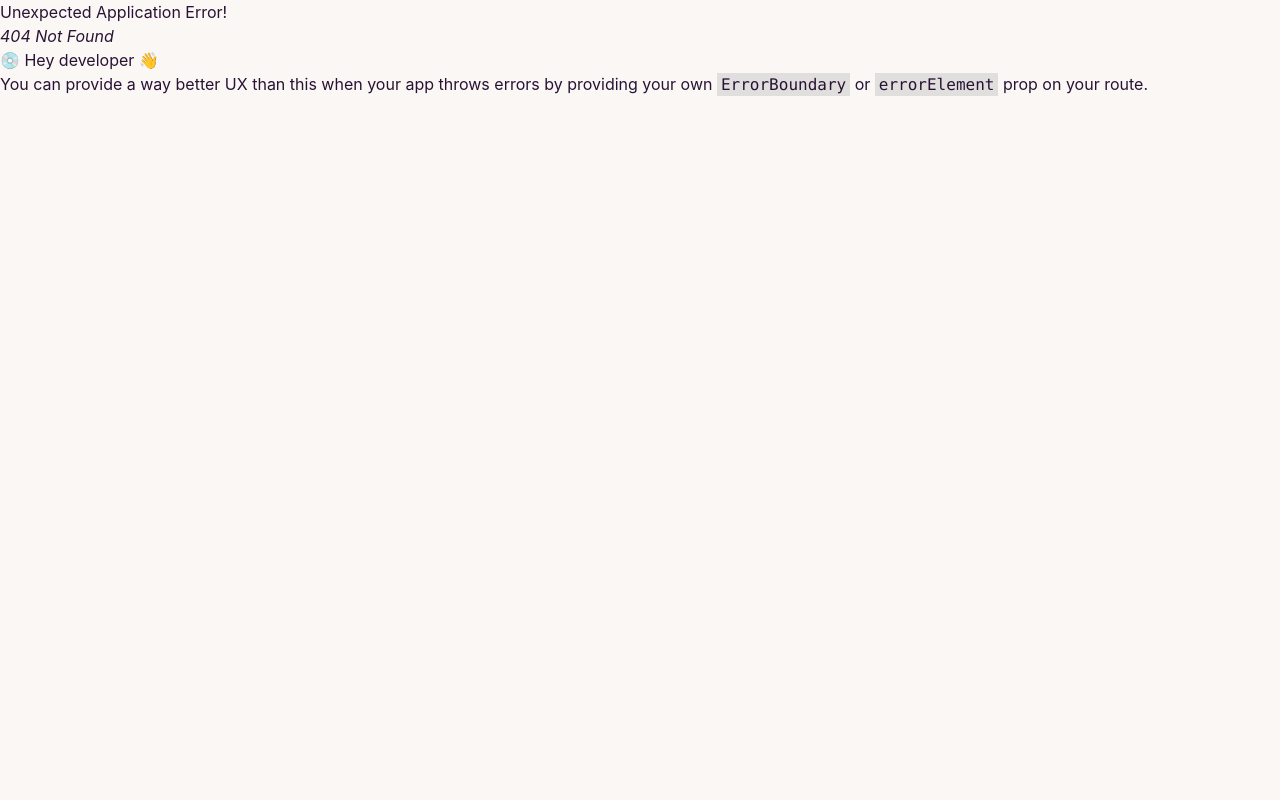
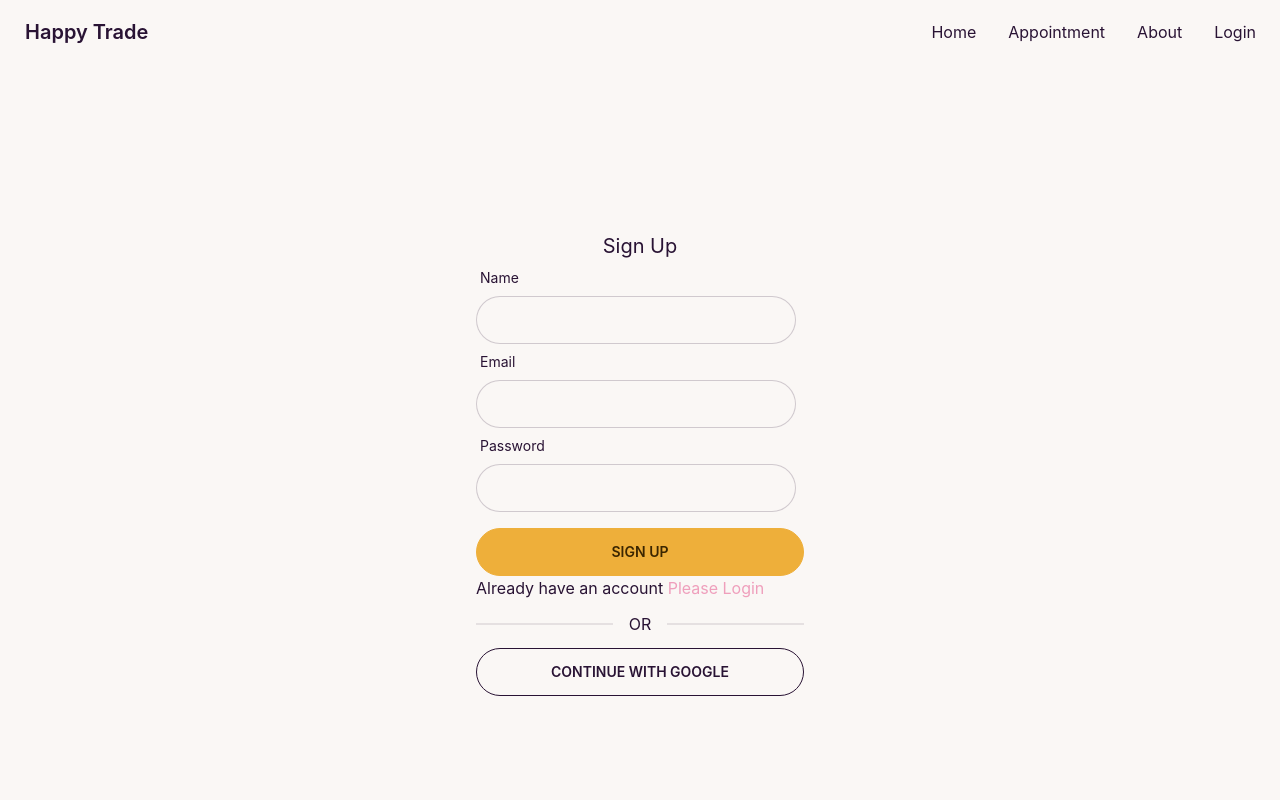
Before and after one commit to AhmedJobaer/happy_trade-client, a React (Create React App) app: page /signup in a window 1280 px wide. Before the commit this address had no page. Shown: the top 800 px of the page. Built offline with nearby package versions, Linux system fonts and the light colour scheme; no server answers.

Commit message:
firebase done

```diff
--- a/package.json
+++ b/package.json
@@ -8,6 +8,7 @@
     "@testing-library/react": "^13.4.0",
     "@testing-library/user-event": "^13.5.0",
     "daisyui": "^2.42.1",
+    "firebase": "^9.14.0",
     "react": "^18.2.0",
     "react-dom": "^18.2.0",
     "react-hook-form": "^7.39.7",
--- a/src/Pages/Home/Login/Login.js
+++ b/src/Pages/Home/Login/Login.js
@@ -1,13 +1,33 @@
-import React from 'react';
+import React, { useContext, useState } from 'react';
 import { useForm } from 'react-hook-form';
-import { Link } from 'react-router-dom';
+import { Link, useLocation, useNavigate } from 'react-router-dom';
+import { AuthContext } from '../../../context/AuthProvider';
+
 
 const Login = () => {
 
     const { register, formState: { errors }, handleSubmit } = useForm()
+    const { signIn } = useContext(AuthContext);
+    const [loginError, setLoginError] = useState('');
+    const location = useLocation();
+    const navigate = useNavigate();
+
+
+    const from = location.state?.from?.pathname || '/';
 
     const handelLogin = data => {
-        console.log(data)
+        console.log(data);
+        setLoginError('');
+        signIn(data.email, data.password)
+            .then(result => {
+                const user = result.user;
+                console.log(user);
+                navigate(from, { replace: true });
+            })
+            .catch(error => {
+                console.log(error.message)
+                setLoginError(error.message);
+            });
     }
     return (
         <div className='h-[800px]  flex justify-center items-center'>
--- a/src/Pages/Home/Signup/Signup.js
+++ b/src/Pages/Home/Signup/Signup.js
@@ -1,9 +1,70 @@
-import React from 'react';
+import React, { useContext, useState } from 'react';
+import { useForm } from 'react-hook-form';
+import { Link } from 'react-router-dom';
+import { AuthContext } from '../../../context/AuthProvider';
 
 const Signup = () => {
+
+    const { register, handleSubmit, formState: { errors } } = useForm();
+    const { createUser, updateUser } = useContext(AuthContext);
+    const [signUpError, setSignUPError] = useState('')
+
+    const handleSignUp = (data) => {
+        console.log(data);
+        setSignUPError('');
+        createUser(data.email, data.password)
+            .then(result => {
+                const user = result.user;
+                console.log(user);
+                alert('User Created Successfully.')
+                const userInfo = {
+                    displayName: data.name
+                }
+                updateUser(userInfo)
+                    .then(() => { })
+                    .catch(err => console.log(err));
+            })
+            .catch(error => {
+                console.log(error)
+                setSignUPError(error.message)
+            });
+    }
+
     return (
-        <div>
+        <div className='h-[800px] flex justify-center items-center'>
+            <div className='w-96 p-7'>
+                <h2 className='text-xl text-center'>Sign Up</h2>
+                <form onSubmit={handleSubmit(handleSignUp)}>
+                    <div className="form-control w-full max-w-xs">
+                        <label className="label"> <span className="label-text">Name</span></label>
+                        <input type="text" {...register("name", {
+                            required: "Name is Required"
+                        })} className="input input-bordered w-full max-w-xs" />
+                        {errors.name && <p className='text-red-500'>{errors.name.message}</p>}
+                    </div>
+                    <div className="form-control w-full max-w-xs">
+                        <label className="label"> <span className="label-text">Email</span></label>
+                        <input type="email" {...register("email", {
+                            required: true
+                        })} className="input input-bordered w-full max-w-xs" />
+                        {errors.email && <p className='text-red-500'>{errors.email.message}</p>}
+                    </div>
+                    <div className="form-control w-full max-w-xs">
+                        <label className="label"> <span className="label-text">Password</span></label>
+                        <input type="password" {...register("password", {
+                            required: "Password is required",
+                            minLength: { value: 6, message: "Password must be 6 characters long" }
+                        })} className="input input-bordered w-full max-w-xs" />
+                        {errors.password && <p className='text-red-500'>{errors.password.message}</p>}
+                    </div>
+                    <input className='btn btn-accent w-full mt-4' value="Sign Up" type="submit" />
+                    {signUpError && <p className='text-red-600'>{signUpError}</p>}
+                </form>
+                <p>Already have an account <Link className='text-secondary' to="/login">Please Login</Link></p>
+                <div className="divider">OR</div>
+                <button className='btn btn-outline w-full'>CONTINUE WITH GOOGLE</button>
 
+            </div>
         </div>
     );
 };
--- /dev/null
+++ b/src/Pages/Routes/PrivateRoute.js
@@ -0,0 +1,20 @@
+import React, { useContext } from 'react';
+import { Navigate, useLocation } from 'react-router-dom';
+import { AuthContext } from '../../contexts/AuthProvider';
+
+const PrivateRoute = ({ children }) => {
+    const { user, loading } = useContext(AuthContext);
+    const location = useLocation();
+
+    if (loading) {
+        return <progress className="progress w-56"></progress>
+    }
+
+    if (user) {
+        return children;
+    }
+
+    return <Navigate to="/login" state={{ from: location }} replace></Navigate>;
+};
+
+export default PrivateRoute;
--- a/src/Pages/Shared/NavBar/Navbar.js
+++ b/src/Pages/Shared/NavBar/Navbar.js
@@ -1,20 +1,27 @@
-import React from 'react';
+import React, { useContext } from 'react';
 import { Link } from 'react-router-dom';
+import { AuthContext } from '../../../context/AuthProvider';
+
 
 const Navbar = () => {
+    const { user, logOut } = useContext(AuthContext);
+
+    const handleLogOut = () => {
+        logOut()
+            .then(() => { })
+            .catch(err => console.log(err));
+    }
 
     const menuItems = <>
         <li><Link to='/'>Home</Link></li>
         <li><Link to='/appointment'>Appointment</Link></li>
         <li><Link to='/about'>About</Link></li>
-        <li><Link to='/login'>Login</Link></li>
-
-        {/* {user?.uid ?
-        <>
-            <li><Link to='/dashboard'>Dashboard</Link></li>
-            <li><button onClick={handleLogOut} >Sign Out</button></li>
-        </> :
-        <li><Link to='/login'>Login</Link></li>} */}
+        {user?.uid ?
+            <>
+                <li><Link to='/dashboard'>Dashboard</Link></li>
+                <li><button onClick={handleLogOut} >Sign Out</button></li>
+            </> :
+            <li><Link to='/login'>Login</Link></li>}
     </>
     return (
         <div>
--- /dev/null
+++ b/src/context/AuthProvider.js
@@ -0,0 +1,60 @@
+import React, { useEffect, useState } from 'react';
+import { createContext } from "react";
+import { createUserWithEmailAndPassword, getAuth, onAuthStateChanged, signInWithEmailAndPassword, signOut, updateProfile } from 'firebase/auth';
+import { app } from '../firebase/firebase.config';
+
+
+
+export const AuthContext = createContext();
+const auth = getAuth(app);
+
+
+const AuthProvider = ({ children }) => {
+
+    const [user, setUser] = useState(null);
+    const [loading, setLoading] = useState(true);
+    const createUser = (email, password) => {
+        setLoading(true);
+        return createUserWithEmailAndPassword(auth, email, password);
+    }
+
+    const signIn = (email, password) => {
+        setLoading(true);
+        return signInWithEmailAndPassword(auth, email, password);
+    }
+
+    const updateUser = (userInfo) => {
+        return updateProfile(user, userInfo);
+    }
+
+    const logOut = () => {
+        setLoading(true);
+        return signOut(auth);
+    }
+
+    useEffect(() => {
+        const unsubscribe = onAuthStateChanged(auth, currentUser => {
+            console.log('user observing');
+            setUser(currentUser);
+            setLoading(false);
+        });
+
+        return () => unsubscribe();
+    }, [])
+
+    const authInfo = {
+        createUser,
+        signIn,
+        updateUser,
+        logOut,
+        user,
+        loading
+    }
+    return (
+        <AuthContext.Provider value={authInfo}>
+            {children}
+        </AuthContext.Provider>
+    );
+};
+
+export default AuthProvider;
--- /dev/null
+++ b/src/firebase/firebase.config.js
@@ -0,0 +1,17 @@
+// Import the functions you need from the SDKs you need
+import { initializeApp } from "firebase/app";
+// TODO: Add SDKs for Firebase products that you want to use
+// https://firebase.google.com/docs/web/setup#available-libraries
+
+// Your web app's Firebase configuration
+const firebaseConfig = {
+    apiKey: "AIzaSyAYSXHlmg09evp6pinzODC8mI-MYJH_aY8",
+    authDomain: "happy-trade-client.firebaseapp.com",
+    projectId: "happy-trade-client",
+    storageBucket: "happy-trade-client.appspot.com",
+    messagingSenderId: "185080392160",
+    appId: "1:185080392160:web:1ae0df61f9710d85086385"
+};
+
+// Initialize Firebase
+export const app = initializeApp(firebaseConfig);
--- a/src/index.js
+++ b/src/index.js
@@ -4,12 +4,19 @@
 import App from './App';
 import reportWebVitals from './reportWebVitals';
 import { QueryClient, QueryClientProvider } from '@tanstack/react-query'
+import AuthProvider from './context/AuthProvider';
+
+
 const queryClient = new QueryClient()
 const root = ReactDOM.createRoot(document.getElementById('root'));
+
+
 root.render(
   <React.StrictMode>
     <QueryClientProvider client={queryClient}>
-      <App />
+      <AuthProvider>
+        <App />
+      </AuthProvider>
     </QueryClientProvider>
   </React.StrictMode>
 );
```
Also changed, not shown: src/Pages/Routes/Routes.js (+7 -1 lines), 1 other file (tests, documents, lock files or other folders).
